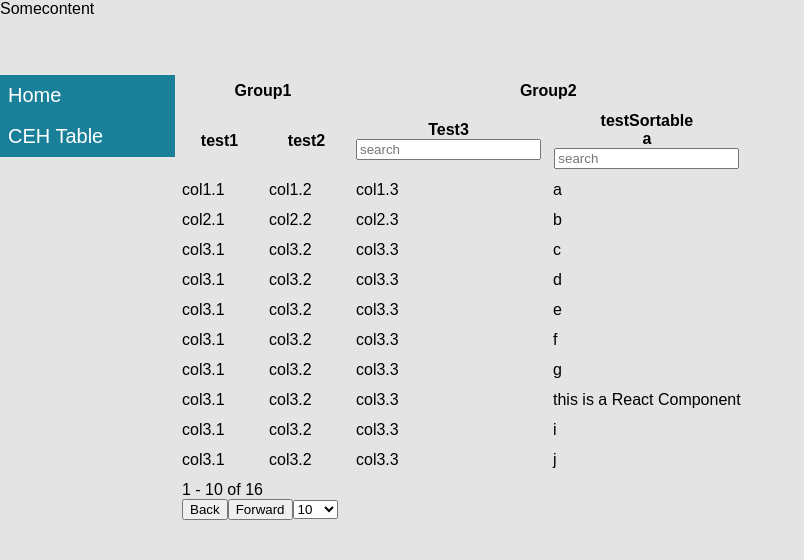
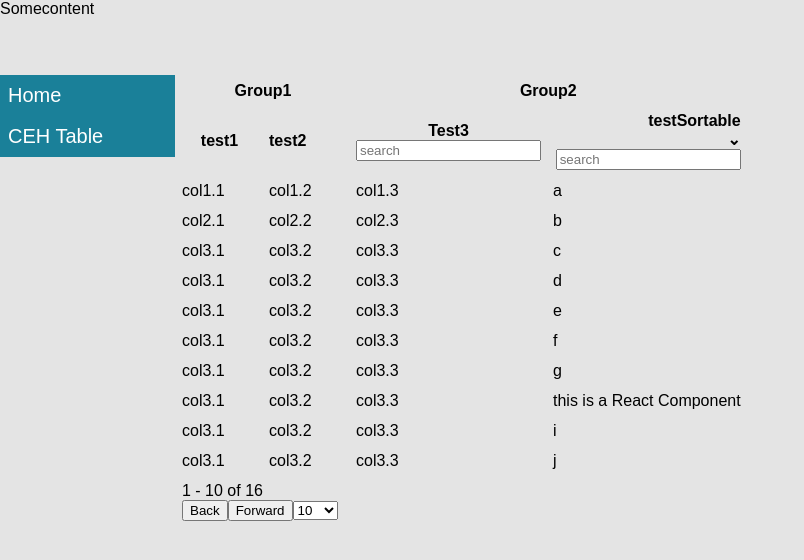
Before and after one commit to NoahWallace/react-datatable, a React app: page /tables in a window 1280 px wide. Shown: the top 560 px of the page, without its empty margins (0-804 px from the left). Built offline with nearby package versions, Linux system fonts and the light colour scheme.

Commit message:
added hAlign

```diff
--- a/src/Components/CEHTable/CEHTable.scss
+++ b/src/Components/CEHTable/CEHTable.scss
@@ -2,37 +2,21 @@
   display: inline-block;
   width: 100%;
   overflow: auto;
+  .right{text-align:right;}
+  .left{text-align:left;}
+  .center{text-align:center;}
   table {
     display: table;
     min-width: 100%;
-    tr{
-      th{
-        padding:5px;
-        min-width:75px;
+    tr {
+      th {
+        padding: 5px;
+        min-width: 75px;
       }
-      td{
-        min-width:75px;
-        padding:5px;
+      td {
+        min-width: 75px;
+        padding: 5px;
       }
     }
-    }
-    tbody{
-      tr{
-        td{
-
-        }
-      }
-      thead{
-        tr{
-          th{}
-          td{
-
-          }
-        }
-      }
-      tfoot{
-
-      }
-    }
-
+  }
 }
--- a/src/Components/CEHTable/CEHTable.tsx
+++ /dev/null
@@ -1,99 +0,0 @@
-import * as React from 'react';
-import { ITableFields } from './CEHTable.d';
-import { Header } from './Header';
-import { Rows } from './Rows';
-import { Footer } from './Footer';
-
-
-import './CEHTable.scss';
-export class CEHTable extends React.Component<ITableFields, any> {
-	state = {
-		rows:             [],
-		currentRows:      [],
-		currentRowLength: 0,
-		rowLength:        0,
-		rowsPerPage:      this.props.rpp || 10,
-		position:         0
-	};
-	componentDidMount(){
-		let rows=this.props.rows.slice(0, this.props.limit || 100);
-		this.setState({
-			rows:rows,
-			rowLength:rows.length,
-			currentRows:rows,
-			currentRowLength:rows.length
-		})
-
-	}
-	sortRows = (i: number, direction: any) => {
-		let rows = this.state.currentRows;
-		let sortRows = rows.sort((a, b) => {
-			let prev = typeof a[ i ] === 'string' ? (a[ i ] as string).toUpperCase() : a[ i ];
-			let next = typeof b[ i ] === 'string' ? (b[ i ] as string).toUpperCase() : b[ i ];
-			if ( direction === 0 ) {
-				return prev < next ? -1 : prev > next ? 1 : 0;
-			}
-			;
-			if ( direction === 1 ) {
-				return prev < next ? 1 : prev > next ? -1 : 0;
-			}
-			;
-			return 0;
-
-		});
-		this.setState({currentRows: sortRows});
-	};
-	filterRows = (filterObj) =>{
-			let filteredRows= this.state.rows.filter((row)=>{
-				let matchArr:Array<boolean>=[];
-				for(let key in filterObj){
-					let i=filterObj[key].cellIdx;
-					let val=filterObj[key].value;
-					let reg=new RegExp(val,"i")
-					let match= val.trim() ? reg.test(row[i]): true;
-					matchArr.push(match)
-				}
-				return matchArr.indexOf(false) === -1 ;
-			})
-			this.setState({
-				currentRows:filteredRows,
-				currentRowLength:filteredRows.length,
-				position:0
-			})
-
-	}
-	setPaging=(v)=>{
-		this.setState({rowsPerPage:v})
-	}
-	setPosition=(v)=>{
-		this.setState({position: v})
-	}
-	render () {
-
-		return (
-			<div className="table-container">
-				<table>
-					<Header
-						headers={this.props.headers}
-						sort={this.props.sort || this.sortRows}
-						filter = {this.props.filter || this.filterRows}
-					/>
-					<Rows items={this.state.currentRows}
-						  rpp={this.state.rowsPerPage}
-						  position={this.state.position}
-					/>
-					<Footer
-						setPaging={this.setPaging}
-						rpp={this.state.rowsPerPage}
-						setPosition={this.setPosition}
-						position={this.state.position}
-						rowLength={this.state.rowLength}
-						currentRowLength={this.state.currentRowLength}
-					/>
-				</table>
-			</div>
-
-
-		);
-	}
-}
--- a/src/Components/CEHTable/Header/thead.tsx
+++ b/src/Components/CEHTable/Header/thead.tsx
@@ -4,105 +4,68 @@ import { StatelessComponent } from 'react';
 export interface IHeaderState {
 	cells: Array<{
 		[key: number]: {
-			Title: string,
-			Options?: any
+			title: string,
+			options?: any
 		}
 	}>
 }
 export class Header extends React.Component<any, any> {
 	state = {
-		cells: [],
+
 		query: {}
 	};
 
-	componentDidMount = () => {
-		this.mapRows();
-	};
-	getOptions = (cell: any) => {
-		if ( cell.Options && cell.Options.sortable ) {
-			cell.Options.initialSort = cell.Options.initialSort || 0;
-			cell.Options.currentSort = cell.Options.initialSort;
+	setSort = (cellIdx, rowIdx, cells, reset?: boolean) => {
+		let currentState: any = this.props.headers;
+		let refObject = cells;
+		let direction = reset ? 0 : refObject[ cellIdx ].options.currentSort === 0 ? 1 : 0;
+		for ( let key in refObject ) {
+			if ( refObject[ key ].options )
+				refObject[ key ].options.currentSort = refObject[ key ].options.initialSort;
 		}
-		return {
-			Title:   cell.Title || '',
-			Id:      cell.Id || '',
-			Options: cell.Options || {}
-		};
-	};
-	setSort = (cellIdx, rowIdx, cells, reset?:boolean) => {
-		let currentState: any = this.state.cells;
-		let refObject = cells;
-		let direction = reset ? 0 : refObject[ cellIdx ].Options.currentSort === 0 ? 1 : 0;
-		for ( let key in refObject ) {
-			if ( refObject[ key ].Options )
-				refObject[ key ].Options.currentSort = refObject[ key ].Options.initialSort;
-		}
-		refObject[ cellIdx ].Options.currentSort = direction;
+		refObject[ cellIdx ].options.currentSort = direction;
 		currentState[ rowIdx ] = refObject;
 		this.setState({cells: currentState});
-		!reset ? this.props.sort(cellIdx, direction, refObject[ cellIdx ].Id || ''): null;
+		!reset ? this.props.sort(cellIdx, direction, refObject[ cellIdx ].id || '') : null;
 	};
-	mapRows = () => {
-		let rows = this.props.headers.map((row) => {
-			return this.mapCells(row);
-		});
-		this.setState({cells: rows});
-	};
-	mapCells = (row) => {
-		let stateObj = {};
-		row.map((cell: any, i: number) => {
 
-			switch ( typeof cell ) {
-				case 'object':
-					stateObj[ i ] = this.getOptions(cell);
-					break;
-				case 'string':
-					stateObj[ i ] = {Title: cell};
-					break;
-			}
-
-		});
-		return stateObj;
-	};
 	getRows = () => {
 
-		let rows = this.state.cells.map((rowObj, rowIdx) => {
+		let rows = this.props.headers.map((rowObj, rowIdx) => {
 
 			return <tr className="row" key={`h_row_${rowIdx}`}>
 				{this.getCells(rowObj, rowIdx)}
 			</tr>;
 		});
 
-		return rows
+		return rows;
 
 	};
 	getCells = (cells, rowIdx) => {
 		let header: Array<JSX.Element> = [];
 		for ( let key in cells ) {
-			let cellIdx=key;
-			let search=this.search;
-			if ( cells[ key ].Options ) {
+			let cellIdx = key;
+			let search = this.search;
+			if ( cells[ key ].options ) {
 				let props = {
 					rowIdx,
 					cells,
 					cellIdx,
 					search,
-					Title:       cells[ key ].Title,
-					currentSort: cells[ key ].Options.currentSort,
-					span:        cells[ key ].Options.span,
-					setSort:     this.setSort,
-					searchable:  cells[key].Options.searchable
+					options: cells[ key ].options,
+					title:   cells[ key ].title,
+					setSort: this.setSort
 
 				};
-				if ( cells[ key ].Options.sortable ) {
-					header.push(<SortableHeaderCell {...props} key={`h_cell_${rowIdx}_${cellIdx}`} />);
+				if ( cells[ key ].options.sortable ) {
+					header.push(<SortableHeaderCell {...props} key={`h_cell_${rowIdx}_${cellIdx}`}/>);
 				}
 				else {
 					header.push(<StandardHeaderCell {...props} key={`h_cell_${rowIdx}_${cellIdx}`}/>);
 				}
 			}
 			else {
-				header.push(<StandardHeaderCell {...cells[key]} key={`h_cell_${rowIdx}_${cellIdx}`} />);
+				header.push(<StandardHeaderCell {...cells[ key ]} key={`h_cell_${rowIdx}_${cellIdx}`}/>);
 			}
 		}
 		return header;
@@ -110,23 +73,23 @@ export class Header extends React.Component<any, any> {
 	search = (e) => {
 		e.preventDefault();
 		e.persist();
-		if(e.keyCode === 13){
-			let query=this.state.query
-			for(let key in query){
-				let cellIdx= query[key].cellIdx;
-				let rowIdx= query[key].rowIdx;
-				this.setSort(cellIdx,rowIdx,this.state.cells[rowIdx], true)
+		if ( e.keyCode === 13 ) {
+			let query = this.state.query;
+			for ( let key in query ) {
+				let cellIdx = query[ key ].cellIdx;
+				let rowIdx = query[ key ].rowIdx;
+				this.setSort(cellIdx, rowIdx, this.props.headers[ rowIdx ], true);
 			}
-			this.props.filter(this.state.query)
+			this.props.filter(this.state.query);
 		}
-		else{
-			let v:any={};
-			v[e.target.getAttribute("data-id")] = {
-				value:e.target.value,
-				rowIdx:e.target.getAttribute("data-rowIdx"),
-				cellIdx:e.target.getAttribute("data-cellIdx")
+		else {
+			let v: any = {};
+			v[ e.target.getAttribute('data-id') ] = {
+				value:   e.target.value,
+				rowIdx:  e.target.getAttribute('data-rowIdx'),
+				cellIdx: e.target.getAttribute('data-cellIdx')
 			};
-			this.setState({query:{...this.state.query,...v}})
+			this.setState({query: {...this.state.query, ...v}});
 		}
 
 	};
@@ -146,36 +109,40 @@ export class Header extends React.Component<any, any> {
 ;
 
 let SortableHeaderCell: React.StatelessComponent<any> = (props) => {
+	let {cellIdx, rowIdx, cells, setSort, id, title} = props;
+	let {searchable, span, currentSort, hAlign} = props.options;
 	return (
-		<th className="cell sortable">
-			<div onClick={(e) => props.setSort(props.cellIdx, props.rowIdx, props.cells)}>
-				<div className="cell-text">{props.Title}</div>
-				<span> {props.currentSort === 0 ? 'a' : 'd'} </span>
+		<th className={"cell sortable "+ hAlign}>
+			<div onClick={(e) => setSort(cellIdx, rowIdx, cells)}>
+				<div className="cell-text">{props.title}</div>
+				<span dangerouslySetInnerHTML={{__html:currentSort === 0 ? '&#8964;' : 'd'}}/>
 			</div>
-			{props.searchable && !props.span &&
-				<div>
-					<input type="text" placeholder="search"
-						   data-id={props.Id || props.Title}
-						   data-rowidx={props.rowIdx}
-						   data-cellidx={props.cellIdx}
-						   onKeyUp={props.search} />
-				</div>
+			{searchable && !span &&
+			<div>
+				<input type="text" placeholder="search"
+					   data-id={id || title}
+					   data-rowidx={rowIdx}
+					   data-cellidx={cellIdx}
+					   onKeyUp={props.search}/>
+			</div>
 			}
 		</th>
 	);
 };
 
 let StandardHeaderCell: React.StatelessComponent<any> = (props) => {
+	let {cellIdx, rowIdx, id, title} = props;
+	let {searchable, span, hAlign} = props.options;
 	return (
-		<th colSpan={props.span || 1}>
-			<div>{props.Title}</div>
+		<th colSpan={span || 1} className={hAlign}>
+			<div>{props.title}</div>
 			{
-				props.searchable && !props.span &&
+				searchable && !span &&
 				<div>
 					<input type="text" placeholder="search"
-						   data-id={props.Id || props.Title}
-						   data-rowidx={props.rowIdx}
-						   data-cellidx={props.cellIdx}
+						   data-id={id || title}
+						   data-rowidx={rowIdx}
+						   data-cellidx={cellIdx}
 						   onKeyUp={props.search}/>
 				</div>
 			}
--- a/src/Components/CEHTable/index.ts
+++ b/src/Components/CEHTable/index.ts
@@ -1 +1,2 @@
-export * from "./CEHTable";
+export * from "./ITable";
+export * from "./table";
--- /dev/null
+++ b/src/Components/CEHTable/table.tsx
@@ -0,0 +1,141 @@
+import * as React from 'react';
+import { ITableFields } from './ITable';
+import { Header } from './Header';
+import { Rows } from './Rows';
+import { Footer } from './Footer';
+
+import './CEHTable.scss';
+export class CEHTable extends React.Component<ITableFields, any> {
+	state = {
+		rows:             [],
+		rowLength:        0,
+		currentRows:      [],
+		currentRowLength: 0,
+		rowsPerPage:      this.props.rpp || 10,
+		position:         0,
+		headerRows:       [],
+		columnIndex:      {}
+	};
+
+	componentDidMount () {
+		let rows = this.props.rows.slice(0, this.props.limit || 100);
+		let headerRows = this.mapHeaderRows();
+		this.setState({
+			rows:             rows,
+			rowLength:        rows.length,
+			currentRows:      rows,
+			currentRowLength: rows.length,
+			headerRows
+		});
+
+	}
+
+	mapHeaderRows = () => {
+		let rows = this.props.headers.map((row) => {
+			return this.mapHeaderCells(row);
+		});
+		return rows;
+	};
+
+	mapHeaderCells = (row) => {
+		let stateObj = {};
+		let cIdx={};
+		row.map((cell: any, i: number) => {
+			if(cell.id){
+				let options=cell.options || {};
+					cIdx[cell.id]={
+						idx:i,
+						hAlign:options.hAlign|| "",
+						tAlign:options.tAlign|| "",
+					}
+			}
+
+			stateObj[ i ] = this.getOptions(cell);
+		});
+		this.setState({columnIndex:{...cIdx}});
+		return stateObj;
+	};
+	getOptions = (cell: any) => {
+		if ( cell.options && cell.options.sortable ) {
+			cell.options.initialSort = cell.options.initialSort || 0;
+			cell.options.currentSort = cell.options.initialSort;
+		}
+		return {
+			title:   cell.title || '',
+			id:      cell.id || '',
+			options: cell.options || {}
+		};
+	};
+	sortRows = (i: number, direction: any) => {
+		let rows = this.state.currentRows;
+		let sortRows = rows.sort((a, b) => {
+			let prev = typeof a[ i ] === 'string' ? (a[ i ] as string).toUpperCase() : a[ i ];
+			let next = typeof b[ i ] === 'string' ? (b[ i ] as string).toUpperCase() : b[ i ];
+			if ( direction === 0 ) {
+				return prev < next ? -1 : prev > next ? 1 : 0;
+			}
+			;
+			if ( direction === 1 ) {
+				return prev < next ? 1 : prev > next ? -1 : 0;
+			}
+			;
+			return 0;
+
+		});
+		this.setState({currentRows: sortRows});
+	};
+	filterRows = (filterObj) => {
+		let filteredRows = this.state.rows.filter((row) => {
+			let matchArr: Array<boolean> = [];
+			for ( let key in filterObj ) {
+				let i = filterObj[ key ].cellIdx;
+				let val = filterObj[ key ].value;
+				let reg = new RegExp(val, 'i');
+				let match = val.trim() ? reg.test(row[ i ]) : true;
+				matchArr.push(match);
+			}
+			return matchArr.indexOf(false) === -1;
+		});
+		this.setState({
+			currentRows:      filteredRows,
+			currentRowLength: filteredRows.length,
+			position:         0
+		});
+
+	};
+	setPaging = (v) => {
+		this.setState({rowsPerPage: v});
+	};
+	setPosition = (v) => {
+		this.setState({position: v});
+	};
+
+	render () {
+
+		return (
+			<div className="table-container">
+				<table>
+					<Header
+						headers={this.state.headerRows}
+						sort={this.props.sort || this.sortRows}
+						filter={this.props.filter || this.filterRows}
+					/>
+					<Rows items={this.state.currentRows}
+						  rpp={this.state.rowsPerPage}
+						  position={this.state.position}
+					/>
+					<Footer
+						setPaging={this.setPaging}
+						rpp={this.state.rowsPerPage}
+						setPosition={this.setPosition}
+						position={this.state.position}
+						rowLength={this.state.rowLength}
+						currentRowLength={this.state.currentRowLength}
+					/>
+				</table>
+			</div>
+
+
+		);
+	}
+}
--- a/src/example/Layout/app.tsx
+++ b/src/example/Layout/app.tsx
@@ -6,26 +6,33 @@ let ABC:React.StatelessComponent<any> = () =>(<div>this is a React Component</di
 let mockData = {
 	headers: [
 		[
-			{Title:"Group1",Options:{span:2}},
-			{Title:"Group2",Options:{span:2, searchable:true}},
+			{title:"Group1",options:{span:2}},
+			{title:"Group2",options:{span:2, searchable:true}},
 		],[
-		'test1',
-		'test2',
+			{title:'test1'},
 			{
-				Title:"Test3",
-				Id:"test3",
-				Options:{
-					searchable:true
+				title:'test2',
+				id:"test2",
+				options:{
+					hAlign:"left"
+				}
+			},
+			{
+				title:"Test3",
+				id:"test3",
+				options:{
+					searchable:true,
+					hAlign:"center"
 				}
 			},
 		{
-			Title:   'testSortable',
-			Id:      'testSortable',
-			Options: {
+			title:   'testSortable',
+			id:      'testSortable',
+			options: {
 				sortable: true,
 				searchable:true,
-				colAlign:"right",
-				headerAlign:"right",
+				cAlign:"right",
+				hAlign:"right",
 
 			}
 		},
--- a/tsconfig.json
+++ b/tsconfig.json
@@ -52,5 +52,5 @@
     // "experimentalDecorators": true,        /* Enables experimental support for ES7 decorators. */
     // "emitDecoratorMetadata": true,         /* Enables experimental support for emitting type metadata for decorators. */
   },
-  "exclude": ["node_modules","build"]
+  "exclude": ["node_modules","build", "example"]
 }
```
Also changed, not shown: src/Components/CEHTable/ITable.d.ts (renamed from src/Components/CEHTable/CEHTable.d.ts, +7 -6 lines).
